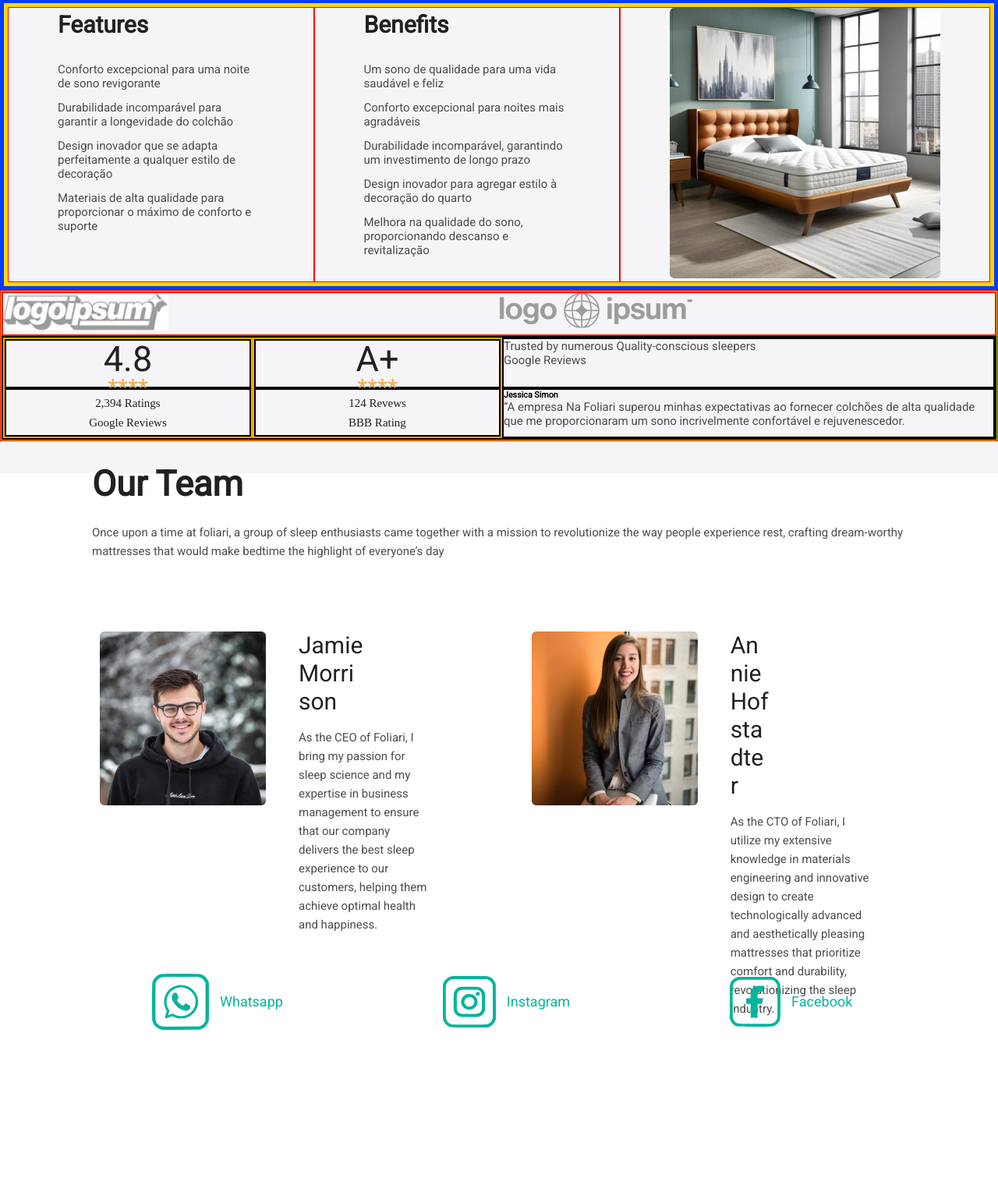
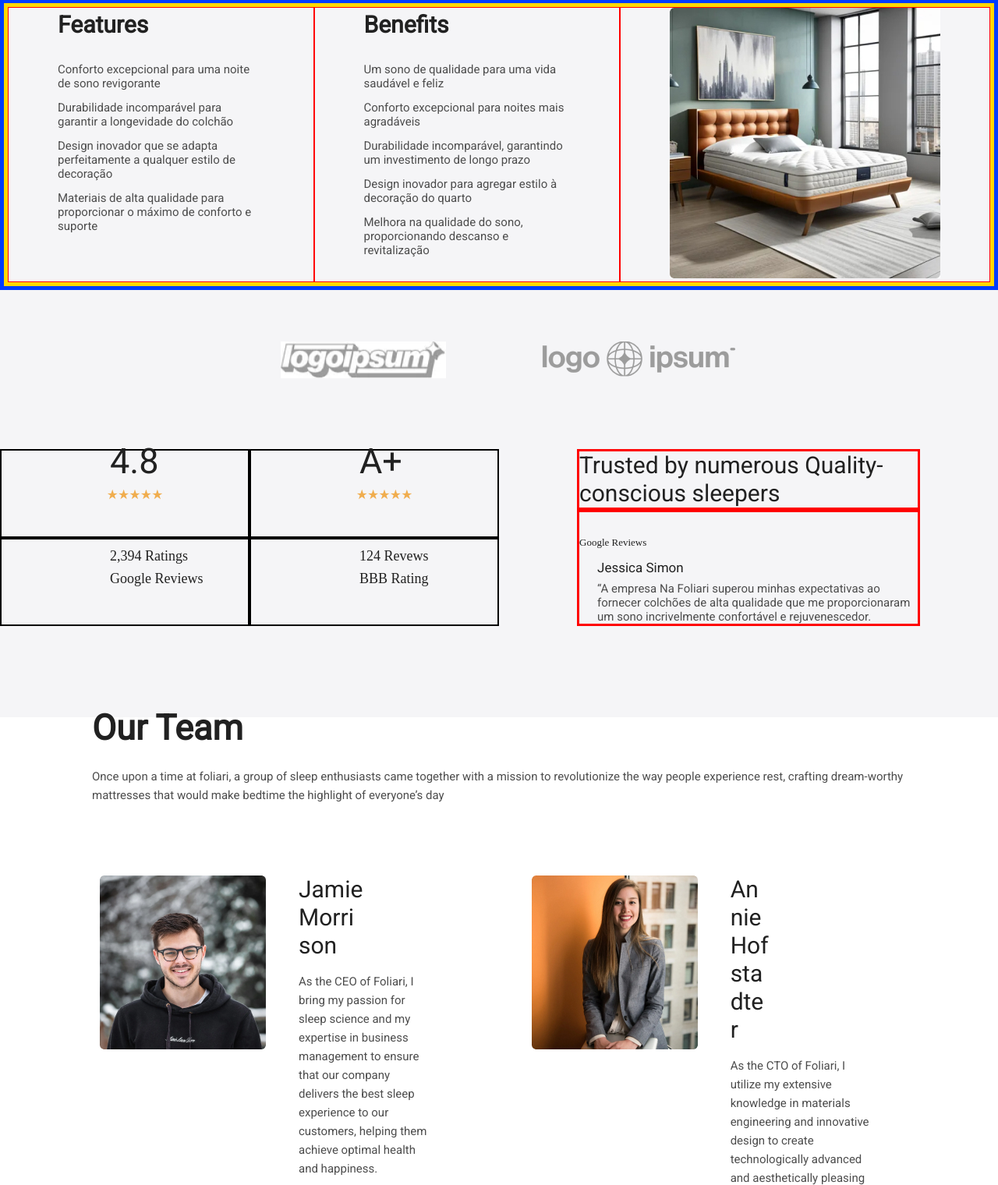
Before and after one commit to filipefolletto/foliariweb.github.io, a PHP site: page /web/index.html in a window 1280 px wide. Shown: the part 1378-2898 px from the top of the page at 78% size. Before the commit the page ends 2699 px from the top, so only its background shows below. Run offline with PHP 8.4, Linux system fonts and the light colour scheme.

Commit message:
alinhando avaliações

```diff
--- a/css/body.css
+++ b/css/body.css
@@ -193,52 +193,87 @@
 
 .section-avaliacoes{
     width: 100%;
-    border: 1px solid red;
+    /* border: 1px solid red; */
 }
 
 .container-avaliacoes{
     max-width: 1512px;
-    /* height: 300px; */
+    height: 507px;
     margin: 0 auto;
     display: flex;
     flex-direction: column;
-    border: 1px solid rgb(167, 220, 11);
+    /* border: 5px solid rgb(167, 220, 11); */
 }
 
-.conteudo-avaliacoes-logo, .conteudo-avaliacoes-nota{
-    display: flex;
-    flex-wrap: nowrap;
 
-}
+
+
+
 .conteudo-avaliacoes-logo{
-    border: 2px solid red;
-}
-.conteudo-avaliacoes-nota{
-    border: 2px solid black;
+    /* border: 2px solid red; */
+    width: 100%;
     display: flex;
     flex-wrap: nowrap;
 }
 
 
-.logoipsum-white, .logoipsum-dark{
+
+
+.div-logoipsum-white, .div-logoipsum-dark{
     flex: 1;
+    /* border: 3px solid rgb(21, 15, 4) */
 }
 
+/* .div-logoipsum-white{
+    display: flex;
+    justify-content: flex-end;
+} */
+
+.div-logoipsum-white img {
+    width: 212px;
+    height: 48.182px;
+    flex-shrink: 0;
+
+    margin: 66px 0 86px 387px;
+    margin: 66px 0 86px 360px;
+    /* padding-left: 417px; */
+}
+
+
+.div-logoipsum-dark img{
+    width: 248px;
+    height: 44.551px;
+    flex-shrink: 0;
+
+    margin: 66px 0px 86px 55px;
+}
+
+
+
+
+
+.conteudo-avaliacoes-nota{
+    /* border: 4px solid rgb(170, 199, 24); */
+    display: flex;
+    flex-wrap: nowrap;
+    width: 100%;
+}
+
+
 .nota-avaliacoes-numero, .nota-avaliacoes-letra{
+    display: flex;
     flex: 1;
     flex-direction: column;
-    border: 2px solid orange;
-}
-.nota-avaliacoes-titulos{
-    flex: 2;
+    /* border: 2px solid rgb(0, 13, 255); */
 }
 
-.div48, .div2394, .divAA, .div125Revews, .TrustedByNumerous, .nomeERelato{
+/* .TrustedByNumerous, .nomeERelato */
+.div48, .div2394, .divAA, .div125Revews{
     border: 2px solid black;
     height: 50%;
 }
 
-.text-48-AA{
+.number-48-AA{
     color: #212121;
     font-size: 45px;
     font-family: Roboto;
@@ -246,29 +281,99 @@
     line-height: 27px;
     word-wrap: break-word;
 
-    text-align: center;
-    margin-top: 10px;
+    /* text-align: center; */
+    margin: 0 0 0 139px;
+
 }
 
-.text-estrelas{
+.img-estrelas{
     color: #F0AD4E;
     font-size: 30px;
     font-family: Roboto;
     font-weight: 400;
     line-height: 15px;
-    text-align: center;
+    /* text-align: center; */
 
-    margin-top: 15px;
+    /* margin-top: 15px; */
+    margin: 22px 0 0 135px;
+    padding-bottom: 23px;
+    /* border: 2px solid red; */
 }
+
+
+
 
 .text-ratings-reviews{
     color: #212121;
-    font-size: 15px;
     font-family: Poppins;
+    font-size: 18px;
+    font-style: normal;
     font-weight: 400;
-    line-height: 15px;
-    word-wrap: break-word;
+    line-height: 15px; /* 100% */
+    margin: 14px 0 0 139px;
 
-    text-align: center;
-    margin-top: 10px;
+
+    /* text-align: center;
+    margin-top: 10px; */
 }
+
+
+
+
+
+
+
+.nota-avaliacoes-titulos{
+    flex: 2;
+    /* border: 5px solid red; */
+    display: flex;
+    flex-direction: column;
+}
+
+.TrustedByNumerous, .nomeERelato{
+    margin: 0 100px 0 100px;
+
+    border: 3px solid red;
+}
+
+/* .nomeERelato{
+
+} */
+
+.TrustedByNumerous h5{
+    color: #212121;
+    font-family: Roboto;
+    font-size: 30px;
+    font-style: normal;
+    font-weight: 400;
+    line-height: 36px; /* 120% */
+}
+
+.h6-google{
+    color: #212121;
+    /* text-align: center; */
+    font-family: Poppins;
+    font-size: 13px;
+    font-style: normal;
+    font-weight: 400;
+    line-height: 13px; /* 100% */
+
+    margin: 32px 0 17px 0;
+}
+
+.h6-jessica, .p-jessica{
+    padding-left: 23px;
+}
+
+.h6-jessica{
+    color: #212121;
+    font-family: Roboto;
+    font-size: 17px;
+    font-style: normal;
+    font-weight: 400;
+    line-height: 18px; /* 105.882% */
+}
+
+.p-jessica{
+    padding-top: 9px;
+}
--- a/css/carroussel.css
+++ b/css/carroussel.css
@@ -1,4 +1,4 @@
-div-container-produtos{
+.div-container-produtos{
     background-color: #F5F5F7;
 }
 
--- a/css/main.css
+++ b/css/main.css
@@ -51,7 +51,7 @@
 }
 
 
-
+    /*BUTTONS de rolagem carocel  */
 .previus-cards, .next-cards{
     display: none;
     position: absolute;
@@ -77,7 +77,6 @@
   .div-container-produtos:hover .next-cards {
     display: block;
     margin-left: 75%;
-
 
   }
 
--- a/web/index.html
+++ b/web/index.html
@@ -83,9 +83,9 @@
 
                 <div class="div-container-produtos">
 
-                        <button class="previus-cards" aria-label="previus-cards"><
+                        <button class="previus-cards" aria-label="previus-cards">
                         </button>
-                        <button class="next-cards" aria-label="next-cards"> > </button>
+                        <button class="next-cards" aria-label="next-cards">  </button>
 
 
 
@@ -155,35 +155,38 @@
             <div class="container-avaliacoes">
 
                 <div class="conteudo-avaliacoes-logo">
-                    <div class="logoipsum-white">
+
+                    <div class="div-logoipsum-white">
                         <img src="../img/logo1.png" alt="">
                     </div>
-                    <div class="logoipsum-dark">
+                    <div class="div-logoipsum-dark">
                         <img src="../img/logo2.png" alt="">
                     </div>
+
                 </div>
-
 
 
                 <div class="conteudo-avaliacoes-nota">
 
-
                     <div class="nota-avaliacoes-numero">
                             <div class="div48">
-                                <p class="text-48-AA">4.8</p>
-                                <p class="text-estrelas">****</p>
+                                <p class="number-48-AA">4.8</p>
+                                <img src="../img/estrela.png"  class="img-estrelas">
                             </div>
+
                             <div class="div2394">
                                 <p class="text-ratings-reviews">2,394 Ratings</p>
                                 <p class="text-ratings-reviews">Google Reviews</p>
                             </div>
                     </div>
 
+
                     <div class="nota-avaliacoes-letra">
                             <div class="divAA">
-                                <p class="text-48-AA">A+</p>
-                                <p class="text-estrelas">****</p>
+                                <p class="number-48-AA">A+</p>
+                                <img src="../img/estrela.png"  class="img-estrelas">
                             </div>
+
                             <div class="div125Revews">
                                 <p class="text-ratings-reviews">124 Revews</p>
                                 <p class="text-ratings-reviews">BBB Rating</p>
@@ -194,13 +197,13 @@
                     <div class="nota-avaliacoes-titulos">
 
                         <div class="TrustedByNumerous">
-                            <p>Trusted by numerous Quality-conscious sleepers</p>
-                            <p>Google Reviews</p>
+                            <h5>Trusted by numerous Quality-conscious sleepers</h5>
                         </div>
 
                         <div class="nomeERelato">
-                            <h6>Jessica Simon</h6>
-                            <p>“A empresa Na Foliari superou minhas expectativas ao fornecer colchões de alta qualidade que me proporcionaram um sono incrivelmente confortável e rejuvenescedor.</p>
+                            <h6 class="h6-google">Google Reviews</h6>
+                            <h6 class="h6-jessica">Jessica Simon</h6>
+                            <p class="p-jessica">“A empresa Na Foliari superou minhas expectativas ao fornecer colchões de alta qualidade que me proporcionaram um sono incrivelmente confortável e rejuvenescedor.</p>
                         </div>
                    </div>
                 </div>
@@ -284,9 +287,5 @@
 
 
 
-                            <!-- <div class="galeria-de-produtos"> -->
-                                                <!-- <button class="arrow-left-control" aria-label="previus-image"><div class="Ellipse1" ></div></button>
-
-                                                <button class="arrow-right-control" aria-label="next-image"></button> -->
 </body>
 </html>
```
Also changed, not shown: img/estrela.png (added).
